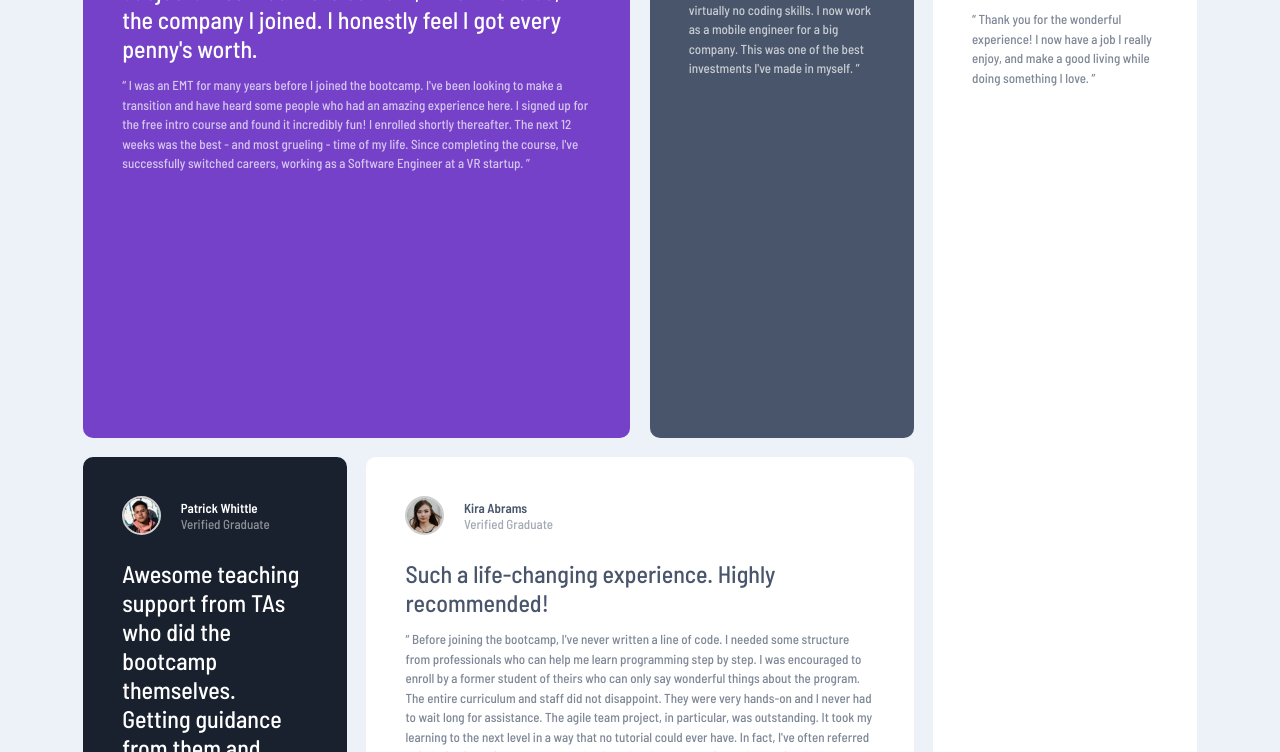
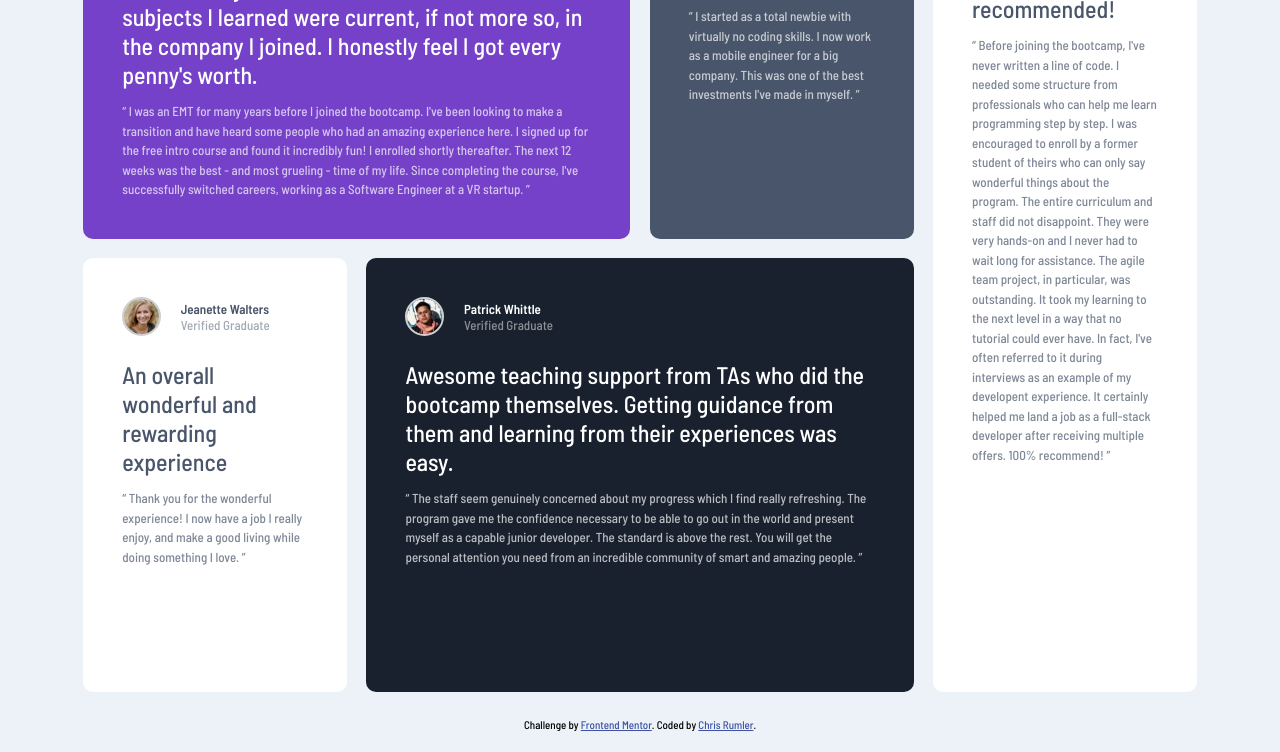
Before and after one commit to crumler/frontend-mentor-testimonials-grid-section, a plain HTML site: page index.html in a window 1280 px wide. Shown: the part 221-973 px from the top of the page. After the commit the page ends 952 px from the top, so only its background shows below. Drawn offline with Linux system fonts and the light colour scheme.

Commit message:
fixed grid testimonial placements

```diff
--- a/index.html
+++ b/index.html
@@ -8,12 +8,6 @@
   <link rel="stylesheet" href="styles.css">
 
   <title>Frontend Mentor | [Challenge Name Here]</title>
-
-  <!-- Feel free to remove these styles or customise in your own stylesheet 👍 -->
-  <style>
-    .attribution { font-size: 11px; text-align: center; }
-    .attribution a { color: hsl(228, 45%, 44%); }
-  </style>
 </head>
 <body>
   <div class="container grid_container">
--- a/styles.css
+++ b/styles.css
@@ -22,6 +22,11 @@ body {
   font-weight: 500;
   background-color: var(--light-grayish-blue);
 }
+
+/* ----- Frontend Mentor-specific Stylings ----- */
+
+.attribution { font-size: 11px; text-align: center; }
+.attribution a { color: hsl(228, 45%, 44%); }
 
 /* ----- Utilities ----- */
 
@@ -115,7 +120,7 @@ body {
 
 .jeanette_container {
   background-color: var(--white);
-  grid-area: 1 / 4 / 3 / 5;
+  grid-area: 2 / 1 / 3 / 2;
 }
 
 .header_text_container--name--jeanette,
@@ -132,7 +137,7 @@ body {
 
 .patrick_container {
   background-color: var(--very-dark-blackish-blue);
-  grid-area: 2 / 1 / 3 / 2;
+  grid-area: 2 / 2 / 3 / 4;
 }
 
 .patrick_headline,
@@ -144,7 +149,7 @@ body {
 
 .kira_container {
   background-color: var(--white);
-  grid-area: 2 / 2 / 3 / 4;
+  grid-area: 1 / 4 / 3 / 5;
 }
 
 .header_text_container--name--kira,
@@ -157,6 +162,8 @@ body {
 /* ----- Media Queries ----- */
 
 @media (min-width: 1245px) {
+  .container { margin: 2em auto; }
+
   .grid_container {
     display: grid;
     grid-template-columns: repeat(4, 1fr);
```
